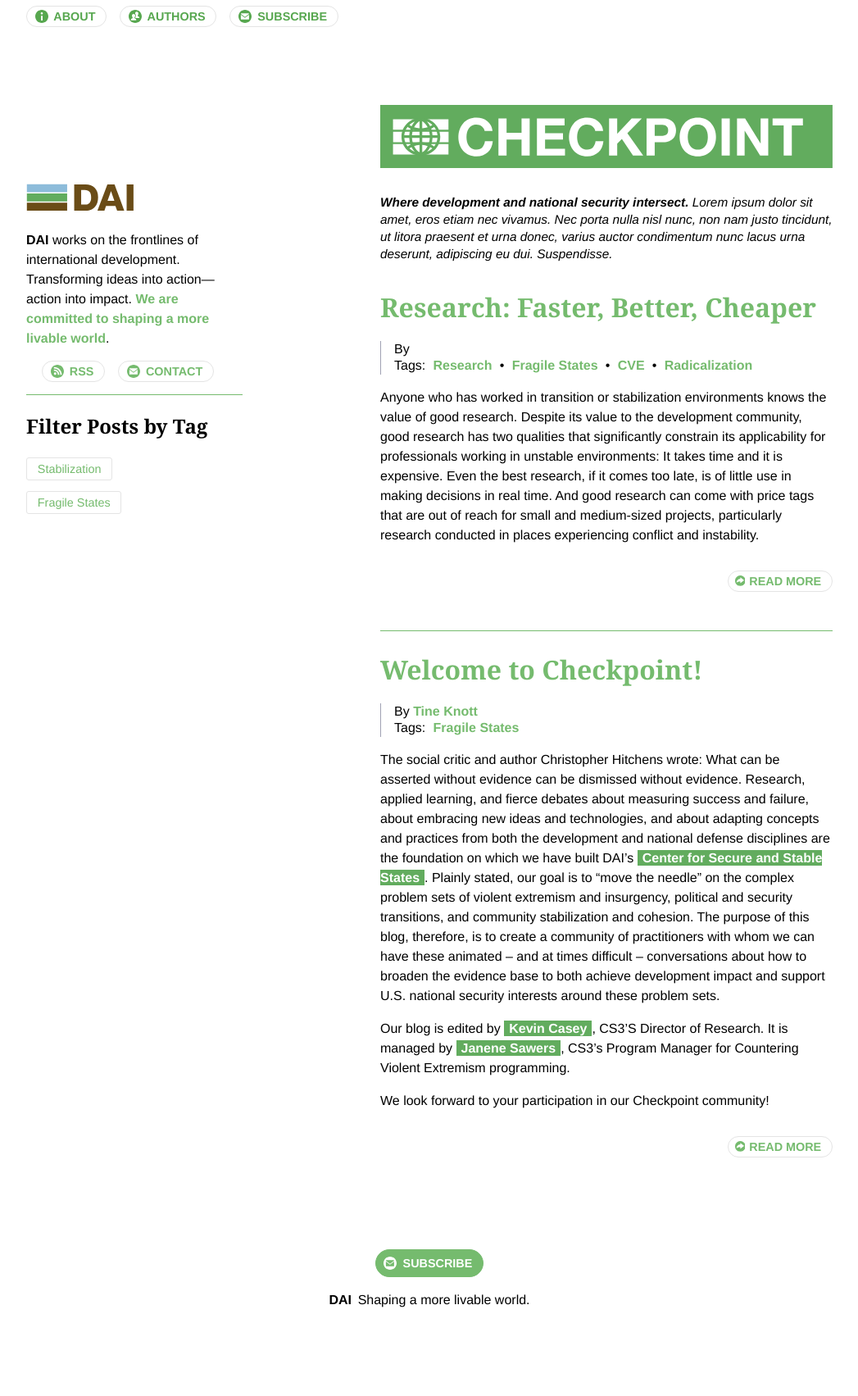
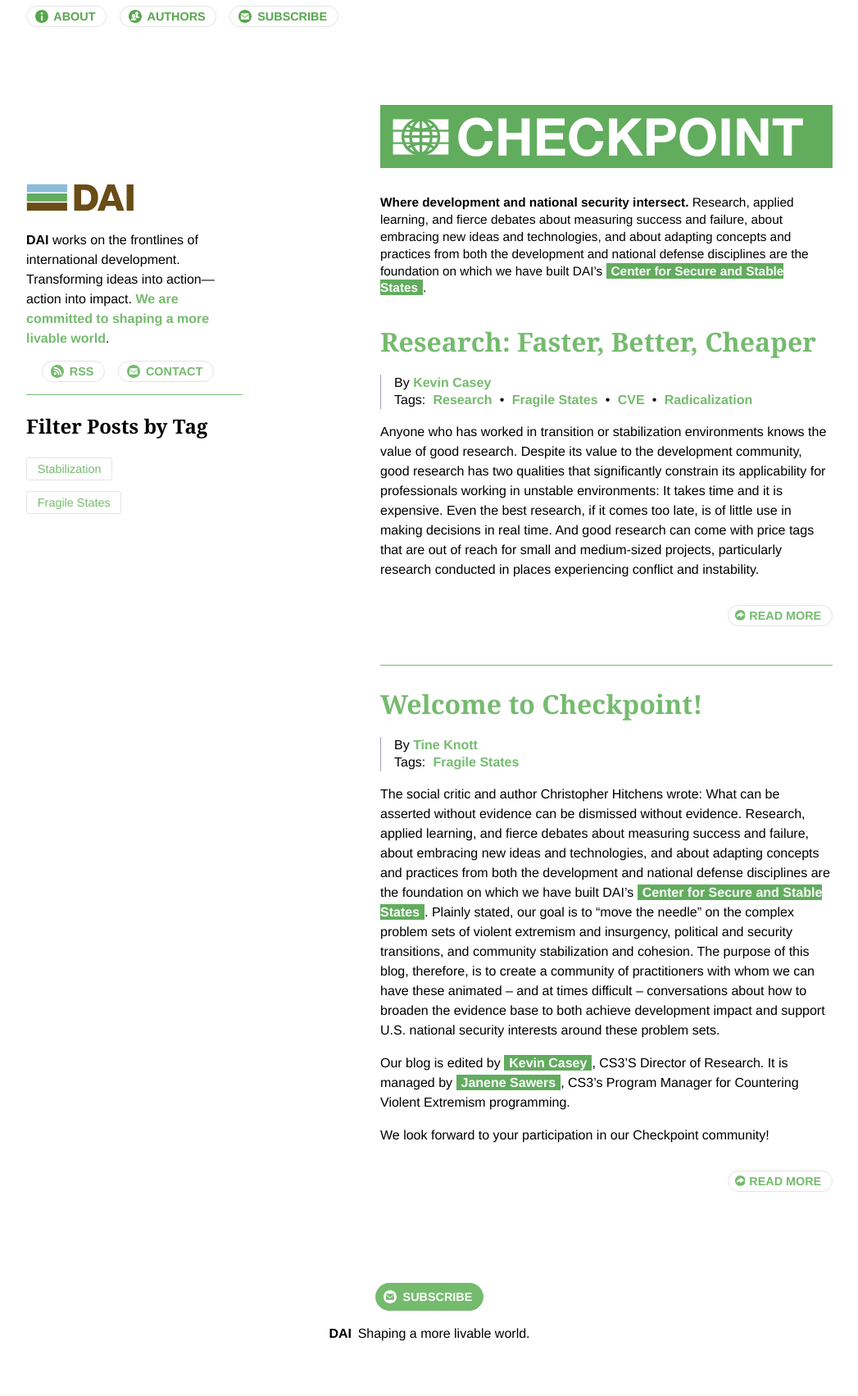
Before and after one commit to BryanSchuetz/CS-, a Jekyll site: the page built from index.md, in a window 1280 px wide. Shown: the whole page at 82% size, without its empty margins (116-1163 px from the left). Built offline with Jekyll 4.4.1, drawn with Linux system fonts in a browser that asks for light colours; before the commit the page ends 1662 px from its top, so only the background shows below that.

Commit message:
Updated Config and 4 other files

```diff
--- a/_config.yml
+++ b/_config.yml
@@ -30,10 +30,11 @@ defaults:
     Image: 235 x 235
 theme-color:
 email: your-email@domain.com
-description: "**Where development and national security intersect.** Lorem ipsum dolor
-  sit amet, eros etiam nec vivamus. Nec porta nulla nisl nunc, non nam justo tincidunt,
-  ut litora praesent et urna donec, varius auctor condimentum nunc lacus urna deserunt,
-  adipiscing eu dui. Suspendisse.\n"
+description: "**Where development and national security intersect.** Research, applied
+  learning, and fierce debates about measuring success and failure, about embracing
+  new ideas and technologies, and about adapting concepts and practices from both
+  the development and national defense disciplines are the foundation on which we
+  have built DAI’s [Center for Secure and Stable States](https://www.dai.com/news/dai-launches-the-center-for-secure-and-stable-states)."
 featured-tags:
 - Stabilization
 - Fragile States
--- a/_posts/2017-09-18-research-faster-better-cheaper.markdown
+++ b/_posts/2017-09-18-research-faster-better-cheaper.markdown
@@ -6,6 +6,7 @@ tags:
 - Fragile States
 - CVE
 - Radicalization
+Author: Kevin Casey
 social-image: "/uploads/ENGAGE.jpg"
 thumbnail: "/uploads/ENGAGE.jpg"
 ---
--- a/_sass/layout.scss
+++ b/_sass/layout.scss
@@ -331,9 +331,11 @@ a.related-item-link{
 .related-item-image{
   width: 100%;
   height: 150px;
-  background-position: top;
+  background-position: center;
   border-radius: 6px 6px 0px 0px;
+  background-repeat: no-repeat;
   @include responsive(wide-screens){
     background-size: 115%;
+    background-position: top;
   }
 }
--- a/_sass/typesetting.scss
+++ b/_sass/typesetting.scss
@@ -84,7 +84,6 @@ hr{
 .lead-in{
   font-size: .96rem;
   line-height: 1.3rem;
-  font-style: italic;
 }
 // 🎌Navigational Links🎌
 .more a{
```
Also changed, not shown: _posts/2017-09-18-welcome-to-checkpoint.markdown (line endings or trailing spaces).
